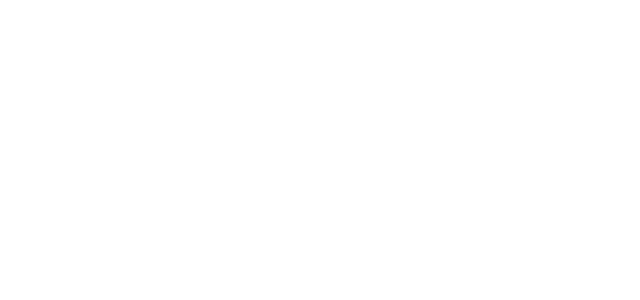
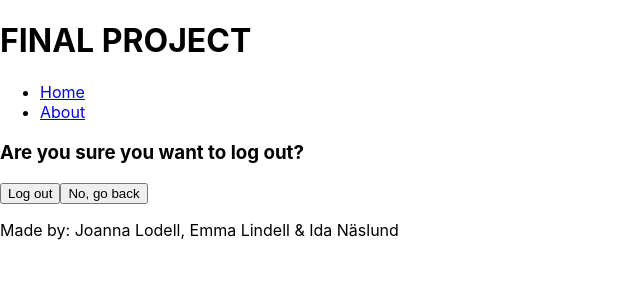
Before and after one commit to idanaslund/final-project-frontend, a React (Create React App) app: page /logout in a window 1280 px wide. Before the commit this address had no page. Shown: the top 300 px of the page, without its empty margins (0-640 px from the left). Built offline with nearby package versions, Linux system fonts and the light colour scheme; sample sign-in values are in the browser's storage.

Commit message:
filled more components and pages, navigating between pages

```diff
--- a/src/App.js
+++ b/src/App.js
@@ -5,9 +5,16 @@ import { configureStore, combineReducers } from '@reduxjs/toolkit'
 
 import LandingPage from './pages/LandingPage'
 import FilteringPage from 'pages/FilteringPage'
+import NotFound from 'pages/NotFound'
+import About from 'pages/About'
+import LogOut from 'pages/Logout'
+import Footer from 'components/Footer'
+import Header from 'components/Header'
 import { RestaurantDetails } from 'pages/RestaurantDetails'
 
 import user from 'reducers/user'
+
+
 
 const reducer = combineReducers({
   user: user.reducer,
@@ -21,11 +28,16 @@ export const App = () => {
     <BrowserRouter>
       <Provider store={store}>
         <main>
-         <Routes>
-          <Route exact path="/" element={<LandingPage />}></Route>
-          <Route path="/restaurants" element={<FilteringPage />} />
-          <Route path="/restaurants/:id" element={<RestaurantDetails />} />
-        </Routes>
+          <Header />
+          <Routes>
+            <Route exact path="/" element={<LandingPage />}></Route>
+            <Route path="/restaurants" element={<FilteringPage />} />
+            <Route path="/restaurants/:id" element={<RestaurantDetails />} />
+            <Route path="*" element={<NotFound />} />
+            <Route path="/about" element={<About />} />
+            <Route path="/logout" element={<LogOut />} />
+          </Routes>
+          <Footer />
         </main>
       </Provider>
     </BrowserRouter>
--- a/src/components/Footer.js
+++ b/src/components/Footer.js
@@ -0,0 +1,12 @@
+import React from 'react'
+
+const Footer = () => {
+    return(
+        <footer>
+            <p>Made by: Joanna Lodell, Emma Lindell & Ida Näslund</p>
+        </footer>
+    )
+
+}
+
+export default Footer
--- a/src/components/Header.js
+++ b/src/components/Header.js
@@ -0,0 +1,13 @@
+import React from "react"
+import Navbar from "./Navbar"
+
+const Header = () => {
+    return(
+        <header>
+            <h1>FINAL PROJECT</h1>
+            <Navbar />
+        </header>
+    )
+}
+
+export default Header
--- a/src/components/Navbar.js
+++ b/src/components/Navbar.js
@@ -0,0 +1,17 @@
+import React from "react"
+import { Link } from 'react-router-dom'
+
+const Navbar = () => {
+    return(
+        <div>
+            <ul>
+                <li><Link to='/restaurants'>Home</Link></li>
+                {/* <li><Link to='/profile'>Profile</Link></li> */}
+                <li><Link to='/about'>About</Link></li>
+            </ul>
+        </div>
+
+    )
+}
+
+export default Navbar
--- a/src/pages/About.js
+++ b/src/pages/About.js
@@ -0,0 +1,27 @@
+import React from 'react'
+import { useNavigate } from 'react-router-dom'
+
+const About = () => {
+
+    const navigate = useNavigate()
+
+    const onBackButtonClick = () => {
+        navigate(-1)
+      }
+
+    return(
+            <article>
+                <h3>About us</h3>
+                <section>
+                    <a href="#" rel="link to linkedin" target="_blank"><h4>Joanna Lodell</h4></a>
+                    <a href="#" rel="link to linkedin" target="_blank"><h4>Emma Lindell</h4></a>
+                    <a href="#" rel="link to linkedin" target="_blank"><h4>Ida Näslund</h4></a>
+                </section>
+                <button
+                type="button" onClick={onBackButtonClick}
+                >Go back</button>
+            </article>
+    )
+}
+
+export default About
--- a/src/pages/FilteringPage.js
+++ b/src/pages/FilteringPage.js
@@ -62,9 +62,11 @@ const FilteringPage = () => {
           </Link>
         ))}
       </div>
+
       <button
-        type="button" onClick={() => dispatch(user.actions.logOut())}
-      >Log out</button>
+      type="button" onClick={() => navigate('/logout')}>
+      Log out
+      </button>
     </StyledRestaurantList>
   )
 }
--- a/src/pages/LoginSignup.js
+++ b/src/pages/LoginSignup.js
@@ -65,7 +65,7 @@ const LoginSignup = () => {
         <div>
             {mode === 'login' && (
                 <div>
-                    <h1>LOG IN</h1>
+                    <h2>LOG IN</h2>
                     <label htmlFor='signup'>Register here:</label>
                     <input
                         type='radio'
@@ -77,7 +77,7 @@ const LoginSignup = () => {
             )}
             {mode === 'signup' && (
                 <div>
-                    <h1>REGISTRATION</h1>
+                    <h2>REGISTRATION</h2>
                     <label htmlFor='login'>Log in here:</label>
                     <input
                         type='radio'
--- a/src/pages/Logout.js
+++ b/src/pages/Logout.js
@@ -0,0 +1,38 @@
+import React, { useEffect } from 'react'
+import { useDispatch, useSelector } from 'react-redux'
+import { useNavigate } from 'react-router-dom'
+import user from 'reducers/user'
+
+const LogOut = () => {
+
+    const accessToken = useSelector((store) => store.user.accessToken)
+
+    const navigate = useNavigate()
+    const dispatch = useDispatch()
+
+    const onBackButtonClick = () => {
+        navigate(-1)
+      }
+
+    useEffect(() => {
+        if (!accessToken) {
+          navigate('/')
+        }
+      }, [accessToken, navigate])
+
+
+    return(
+            <article>
+                <h3>Are you sure you want to log out?</h3>
+                <button
+                type="button" onClick={() => dispatch(user.actions.logOut())}
+                >Log out</button>
+
+                <button
+                type="button" onClick={onBackButtonClick}
+                >No, go back</button>
+            </article>
+    )
+}
+
+export default LogOut
--- a/src/pages/NotFound.js
+++ b/src/pages/NotFound.js
@@ -0,0 +1,11 @@
+import React from 'react'
+
+const NotFound = () => {
+    return(
+        <article>
+            <h2>Page not found</h2>
+        </article>
+
+    )
+}
+export default NotFound
```
Also changed, not shown: 1 other file (tests, documents, lock files or other folders).
